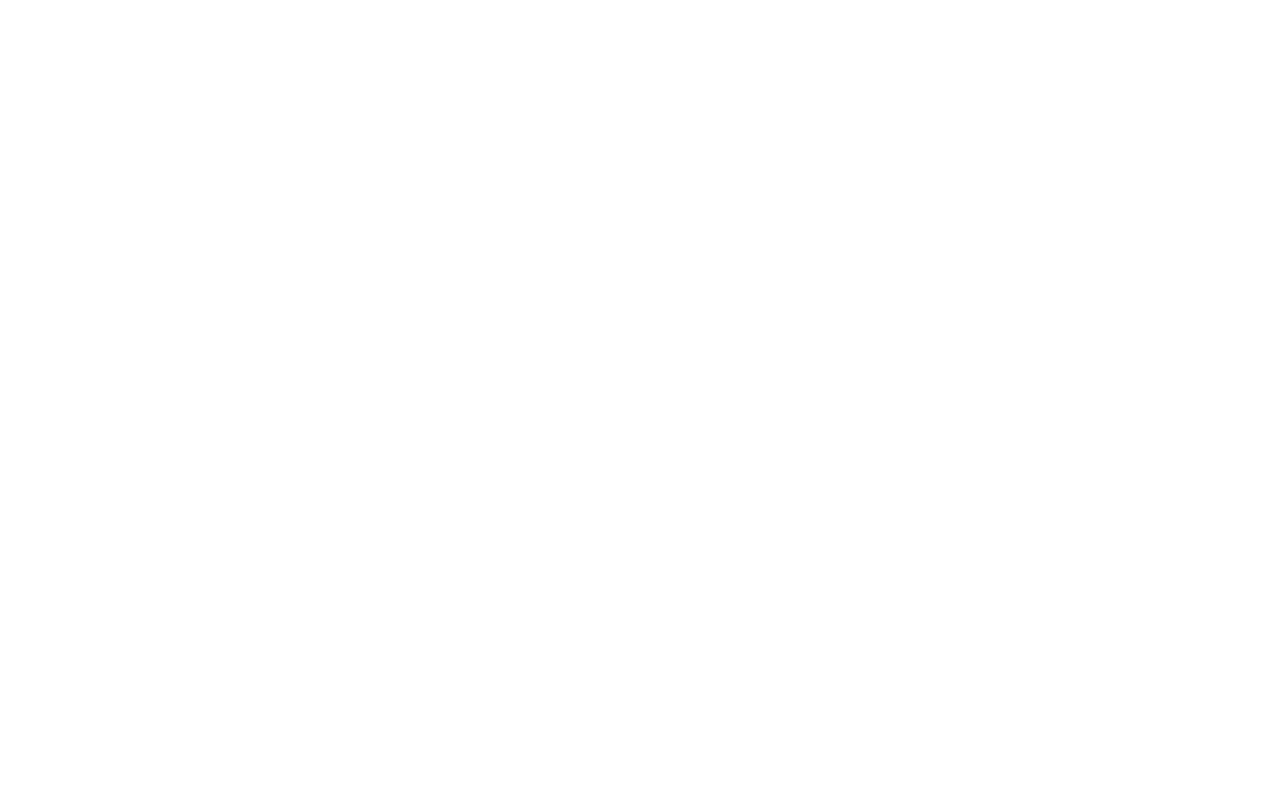
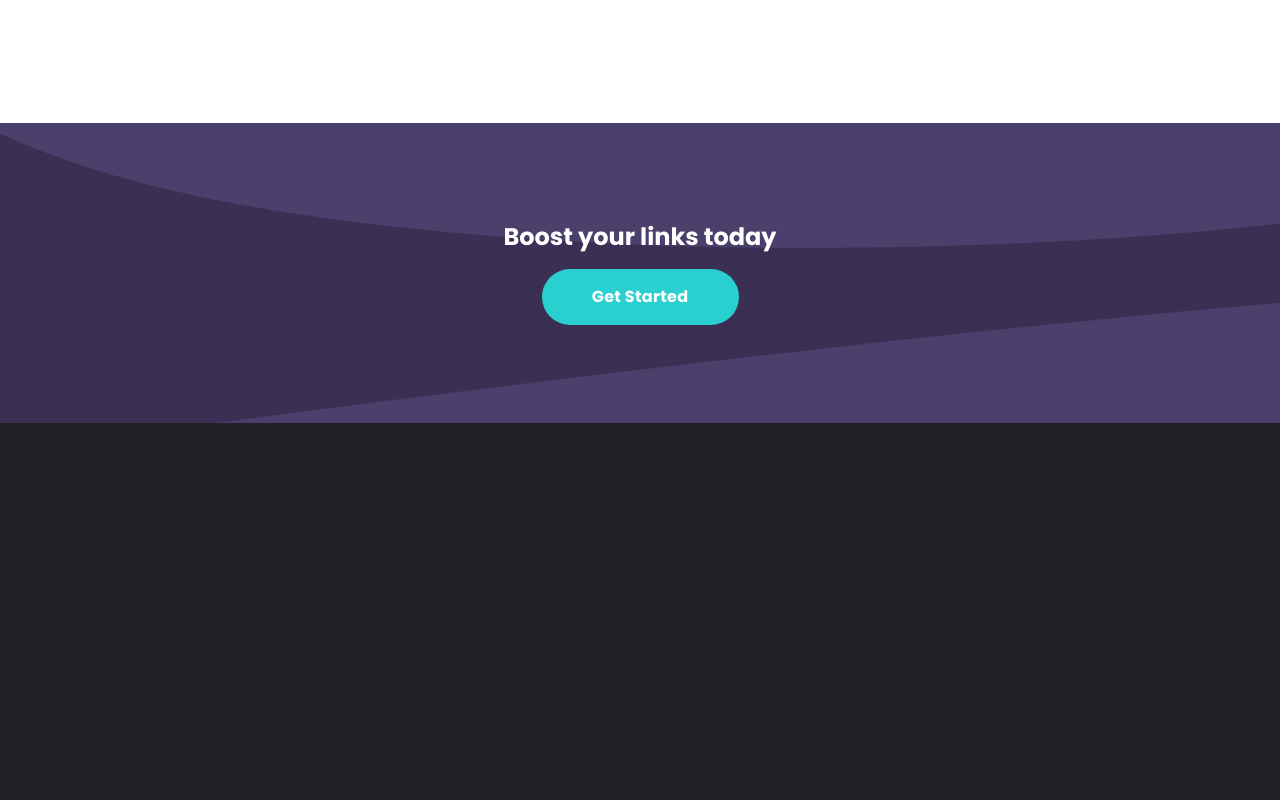
Before and after one commit to GitHubOshin/Shortly, a React (Create React App) app: page / in a window 1280 px wide. Shown: the part 980-1780 px from the top of the page. Before the commit the page ends 1103 px from the top, so only its background shows below. Built offline with nearby package versions, Linux system fonts and the light colour scheme.

Commit message:
Added LastPage

```diff
--- a/src/App.js
+++ b/src/App.js
@@ -1,9 +1,11 @@
 import FirstPage from './pages/FirstPage'
+import LastPage from './pages/LastPage'
 
 function App() {
   return (
-    <div className="font-poppins">
+    <div className="font-poppins min-w-[375px]">
       <FirstPage />
+      <LastPage />
     </div>
   )
 }
```
